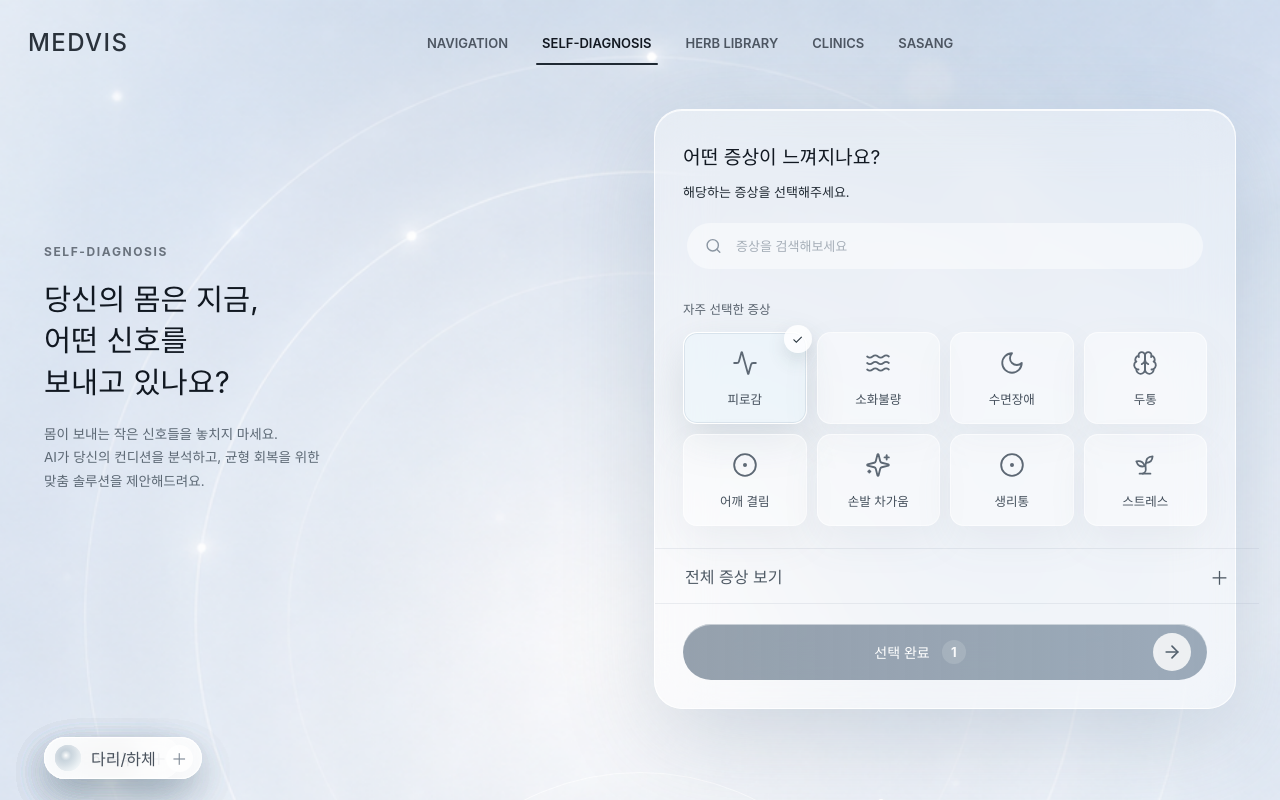
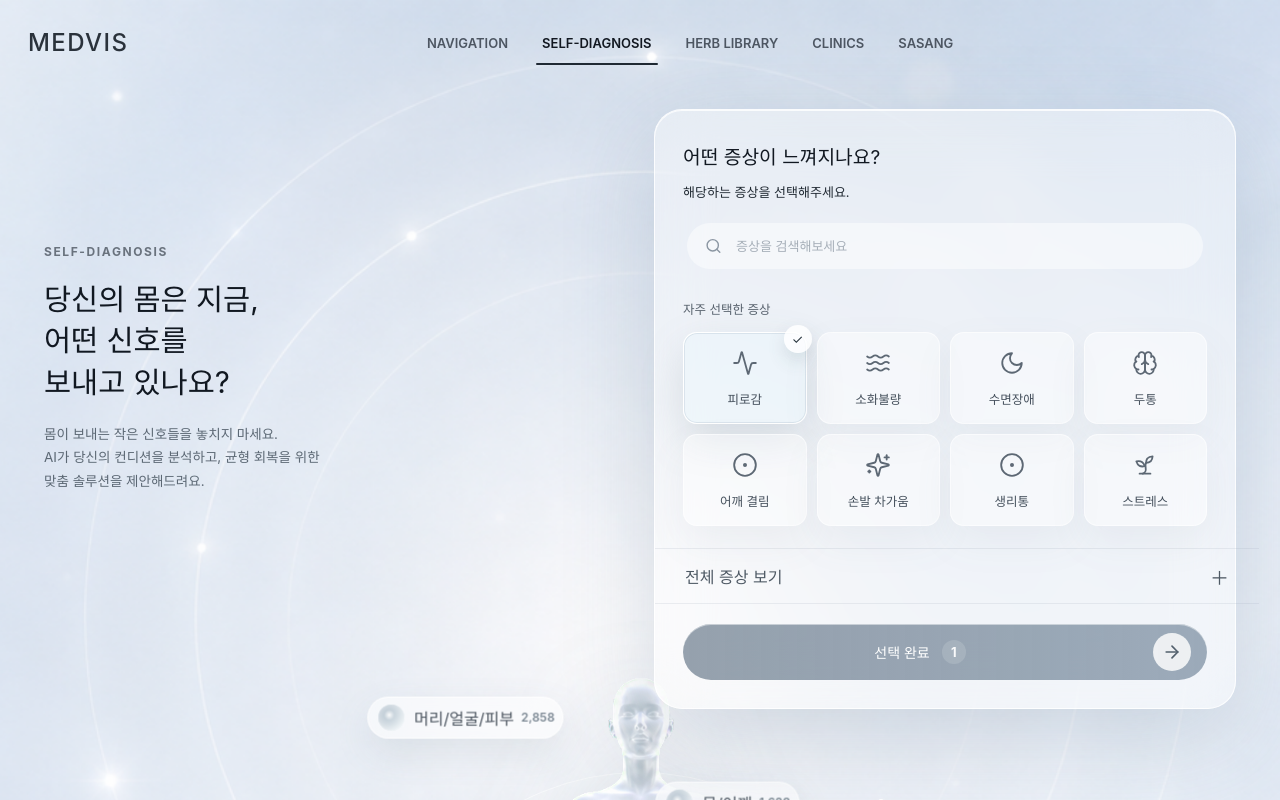
Before and after one commit to tmznwnel00/nakdae_haengnim, a React (Vite) app: page / in a window 1280 px wide. Both pictures are taken after a click on the button "SELF-DIAGNOSIS". Shown: the top 800 px of the page. Built offline with nearby package versions, Linux system fonts and the light colour scheme; a web font is replaced by a local one.

Commit message:
feat: 인체 이미지 heat zone hover 개선 — 부위별 형태 맞춤 gradient, bodyDebug 모드

```diff
--- a/src/App.jsx
+++ b/src/App.jsx
@@ -34,6 +34,26 @@ const dataFiles = {
 const ICONS = {
   Activity, Brain, Waves, Sparkles, Sprout, Moon, CircleDot, Leaf,
 };
+
+const DEFAULT_BODY_TAGS = [
+  { id: "head_skin",    label: "머리/얼굴/피부", count: 2858, tag: { x: 6,  y:  9 }, zone: "ellipse(10% 8%  at 50% 11%)", gradient: "radial-gradient(ellipse 62% 78% at 50% 11%, rgba(185,70,60,0.54), transparent 72%)" },
+  { id: "neck_shoulder",label: "목/어깨",        count: 1628, tag: { x: 72, y: 20 }, zone: "ellipse(30% 5%  at 50% 22%)", gradient: "radial-gradient(ellipse 92% 44% at 50% 22%, rgba(185,70,60,0.48), transparent 70%)" },
+  { id: "whole",        label: "전신",           count: 2560, tag: { x: 82, y: 32 }, zone: "inset(0% 0% 0% 0%)",           gradient: "radial-gradient(ellipse 80% 90% at 50% 50%, rgba(185,70,60,0.28), transparent 72%)" },
+  { id: "digestive",    label: "소화기",         count:  297, tag: { x: 82, y: 44 }, zone: "ellipse(10% 9%  at 50% 39%)", gradient: "radial-gradient(ellipse 55% 84% at 50% 39%, rgba(185,70,60,0.52), transparent 72%)" },
+  { id: "waist",        label: "허리",           count:  909, tag: { x: 6,  y: 48 }, zone: "ellipse(28% 4%  at 50% 47%)", gradient: "radial-gradient(ellipse 92% 42% at 50% 47%, rgba(185,70,60,0.50), transparent 68%)" },
+  { id: "leg_knee",     label: "다리/무릎",      count:  390, tag: { x: 82, y: 72 }, zone: "inset(60% 32% 16% 32%)",      gradient: "radial-gradient(ellipse 32% 13% at 50% 72%, rgba(185,70,60,0.54), transparent 90%)" },
+];
+
+function useBodyTags() {
+  const [bodyTags, setBodyTags] = useState(DEFAULT_BODY_TAGS);
+  useEffect(() => {
+    fetch("/data/body_tags.json")
+      .then((res) => res.json())
+      .then(setBodyTags)
+      .catch(() => {});
+  }, []);
+  return bodyTags;
+}
 
 function useKnowledgeData() {
   const [data, setData] = useState({
@@ -253,8 +273,20 @@ function StartPage({ setView, onDiagnose }) {
   const [activeBody, setActiveBody] = useState(null);     // 신체부위 필터
   const [showAll, setShowAll] = useState(false);          // 전체 증상 보기
   const [query, setQuery] = useState("");                 // 검색어
+  const [activeBodyTag, setActiveBodyTag] = useState(null);
+  const [debugPos, setDebugPos] = useState(null);
+  const bodyTags = useBodyTags();
+  const bodyDebug = new URLSearchParams(window.location.search).has("bodyDebug");
   const primary = selected[0] || null;
   const goDiagnose = () => onDiagnose && onDiagnose(primary);
+
+  const handleFigureMouseMove = bodyDebug ? (e) => {
+    const rect = e.currentTarget.getBoundingClientRect();
+    const x = Math.round((e.clientX - rect.left) / rect.width * 100);
+    const y = Math.round((e.clientY - rect.top) / rect.height * 100);
+    setDebugPos({ x, y });
+  } : undefined;
+  const handleFigureMouseLeave = bodyDebug ? () => setDebugPos(null) : undefined;
 
   const toggleComplaint = (c) =>
     setSelected((cur) => (cur.includes(c) ? cur.filter((x) => x !== c) : [...cur, c]));
@@ -288,20 +320,53 @@ function StartPage({ setView, onDiagnose }) {
         <p className="copy">몸이 보내는 작은 신호들을 놓치지 마세요.<br />AI가 당신의 컨디션을 분석하고, 균형 회복을 위한<br />맞춤 솔루션을 제안해드려요.</p>
       </div>
 
-      <div className="anatomy-stage">
+      <div className="anatomy-stage" aria-label="신체 부위">
         <div className="orbit orbit-a" aria-hidden="true" /><div className="orbit orbit-b" aria-hidden="true" /><div className="orbit orbit-c" aria-hidden="true" />
         <div className="spark s1" aria-hidden="true" /><div className="spark s2" aria-hidden="true" /><div className="spark s3" aria-hidden="true" />
-        {BODY_PARTS.map((b) => {
-          const on = activeBody === b.part;
-          const cnt = b.complaints.filter((c) => selected.includes(c)).length;
-          return (
-            <button key={b.part} data-part={b.part} type="button"
-              className={`body-tag ${on ? "active" : ""} ${cnt ? "has-selection" : ""}`}
-              aria-pressed={on} onClick={() => pickBody(b.part)}>
-              <span />{b.label} {cnt ? <span className="count">{cnt}</span> : <b>＋</b>}
+        <div className={`figure-wrap ${bodyDebug ? "debug" : ""}`}
+          onMouseMove={handleFigureMouseMove}
+          onMouseLeave={handleFigureMouseLeave}
+        >
+          <img className="human-figure" src="/assets/images/human-figure-cropped.png" alt="" />
+          <div className="body-heat-layer">
+            {bodyTags.map((part) => (
+              <div key={`${part.id}-heat`}
+                className={`body-heat-zone ${activeBodyTag === part.id ? "active" : ""}`}
+                style={{ clipPath: part.zone, WebkitClipPath: part.zone, background: part.gradient }}
+              />
+            ))}
+          </div>
+          <div className="body-zone-debug" aria-hidden="true">
+            {bodyTags.map((part) => (
+              <div key={`${part.id}-debug`} className="body-zone-guide"
+                style={{ clipPath: part.zone, WebkitClipPath: part.zone }} />
+            ))}
+          </div>
+          {bodyDebug && debugPos && (
+            <>
+              <div className="debug-crosshair-v" style={{ left: `${debugPos.x}%` }} />
+              <div className="debug-crosshair-h" style={{ top: `${debugPos.y}%` }} />
+              <div className="debug-pos-label" style={{
+                left: debugPos.x > 60 ? "auto" : `${debugPos.x}%`,
+                right: debugPos.x > 60 ? `${100 - debugPos.x}%` : "auto",
+                top: debugPos.y > 80 ? "auto" : `${debugPos.y}%`,
+                bottom: debugPos.y > 80 ? `${100 - debugPos.y}%` : "auto",
+              }}>x:{debugPos.x} y:{debugPos.y}</div>
+            </>
+          )}
+          {bodyTags.map((part) => (
+            <button key={part.id}
+              className={`body-tag data-body-tag ${activeBodyTag === part.id ? "active" : ""}`}
+              style={{ left: `${part.tag.x}%`, top: `${part.tag.y}%` }}
+              type="button"
+              onMouseEnter={() => setActiveBodyTag(part.id)}
+              onMouseLeave={() => setActiveBodyTag(null)}
+            >
+              <span />{part.label}
+              <small>{Number(part.count || 0).toLocaleString()}</small>
             </button>
-          );
-        })}
+          ))}
+        </div>
       </div>
 
       <aside className="diagnosis" aria-label="증상 선택">
```
